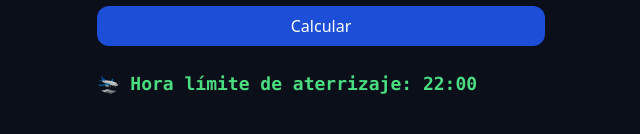
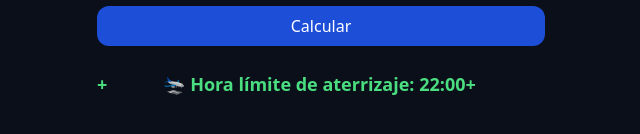
Before and after one commit to 00Severino00/Calculadora-SCLA, a React (Vite) app: page /psv in a window 1280 px wide. Both pictures are taken after typing "10:30" into the empty fields and a click on the button "Calcular". Shown: the part 630-764 px from the top of the page, without its empty margins (319-959 px from the left). Built offline with nearby package versions, Linux system fonts and the light colour scheme.

Commit message:
Alinea resultado: usa div con wrap para ajustarse al contenedor

```diff
--- a/src/PSVCalculator.tsx
+++ b/src/PSVCalculator.tsx
@@ -215,9 +215,18 @@ export default function PSVCalculator() {
 
         {/* Resultado */}
        {resultado && (
-       <pre className="mt-4 w-full text-left text-lg font-semibold whitespace-pre text-green-400">
-        {resultado}
-      </pre>
+       <div className="
++            mt-4
++            w-full
++            text-left
++            text-lg
++            font-semibold
++            text-green-400
++            whitespace-pre-wrap
++            break-words
++          ">
++            {resultado}
++          </div>
 )}
 
       </div>
```
